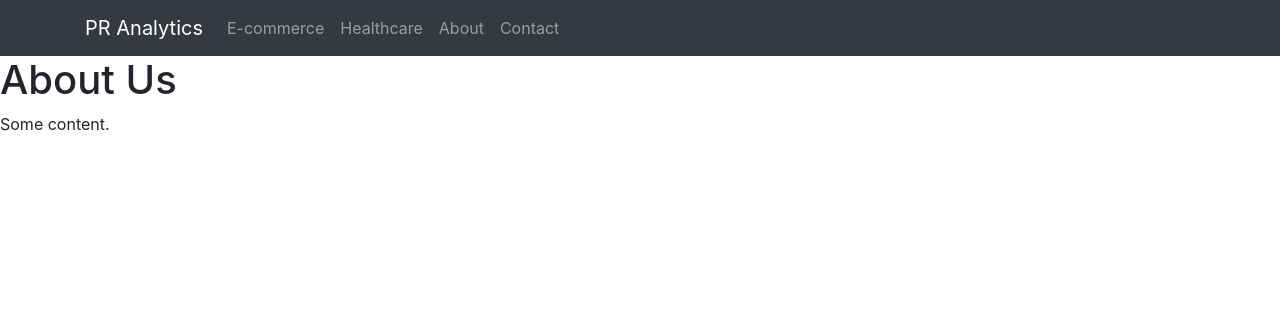
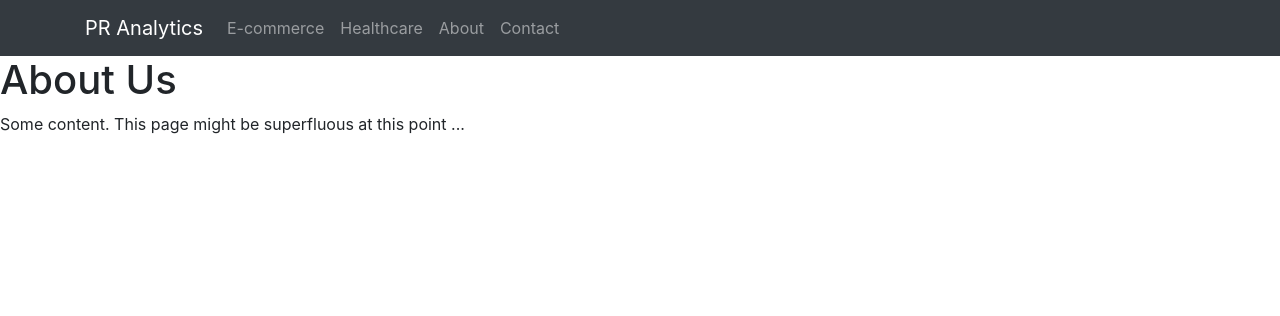
Before and after one commit to bluecamel-io/website, a Flask app: page /about in a window 1280 px wide. Shown: the top 316 px of the page. Run offline with Flask 2, Linux system fonts and the light colour scheme; some libraries are stand-ins or nearby versions.

Commit message:
insert remark in about.html

```diff
--- a/templates/about.html
+++ b/templates/about.html
@@ -2,5 +2,5 @@
 
 {% block content %}
     <h1>About Us</h1>
-    <p>Some content.</p>
+    <p>Some content. This page might be superfluous at this point ...</p>
 {% endblock %}
```
